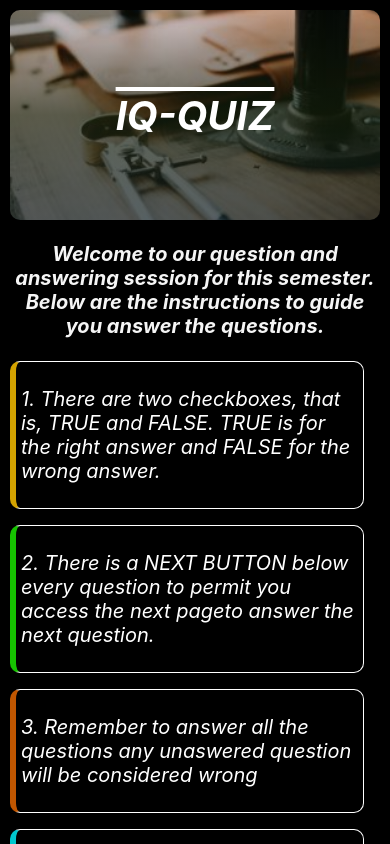
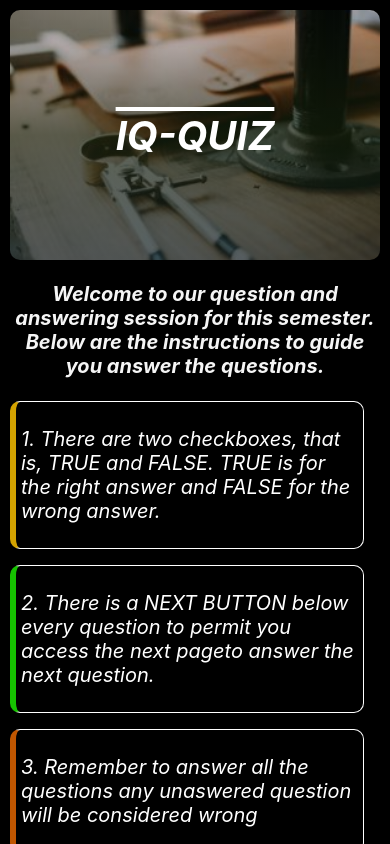
Before and after one commit to Nsairun/quize-app, a React (Create React App) app: page / in a window 390 px wide. Shown: the top 844 px of the page. Built offline with nearby package versions, Linux system fonts and the light colour scheme; no server answers.

Commit message:
corrected linter error

```diff
--- a/src/App.jsx
+++ b/src/App.jsx
@@ -2,9 +2,9 @@
 import { BrowserRouter, Routes, Route } from 'react-router-dom';
 import './App.css';
 import { useEffect, useState } from 'react';
-import Page1 from './Pages/Page1/Page1';
-import Page2 from './Pages/Page2/Page2';
-import Page3 from './Pages/Page3/Page3';
+import Page1 from './Pages/landingPage/LandingPage';
+import Page2 from './Pages/heroPage/Hero';
+import Page3 from './Pages/ResultPage/ResultPage';
 import QuestionContext from './Context';
 
 function App() {
--- a/src/Pages/Page3/Page3.jsx
+++ b/src/Pages/ResultPage/ResultPage.jsx
@@ -1,5 +1,4 @@
 /* eslint-disable react/no-danger */
-/* eslint-disable react/no-array-index-key */
 import React, { useContext } from 'react';
 import { FaRegEdit, FaRegGrinWink, FaRegSadCry } from 'react-icons/fa';
 import { useNavigate } from 'react-router-dom';
@@ -35,9 +34,9 @@ function Page3() {
       </div>
 
       <ol className="result">
-        {questions.map((item, index) => {
+        {questions.map((item) => {
           return (
-            <li key={index}>
+            <li key={item.questions}>
               <p dangerouslySetInnerHTML={{ __html: item.question }} />
               {item.correct_answer}
             </li>
--- a/src/Pages/Page1/Page1.css
+++ b/src/Pages/landingPage/Page1.css
@@ -124,7 +124,7 @@ button {
     background-size: cover;
     background-position: center;
     width: max(200px, 100%);
-    height: max(210px);
+    height: max(250px);
     text-decoration: overline;
     color: #fff;
     display: flex;
```
Also changed, not shown: src/Pages/ResultPage/Page3.css (line endings or trailing spaces), src/Pages/heroPage/Hero.jsx (renamed from src/Pages/Page2/Page2.jsx), src/Pages/heroPage/Page2.css (renamed from src/Pages/Page2/Page2.css), src/Pages/landingPage/LandingPage.jsx (renamed from src/Pages/Page1/Page1.jsx).
